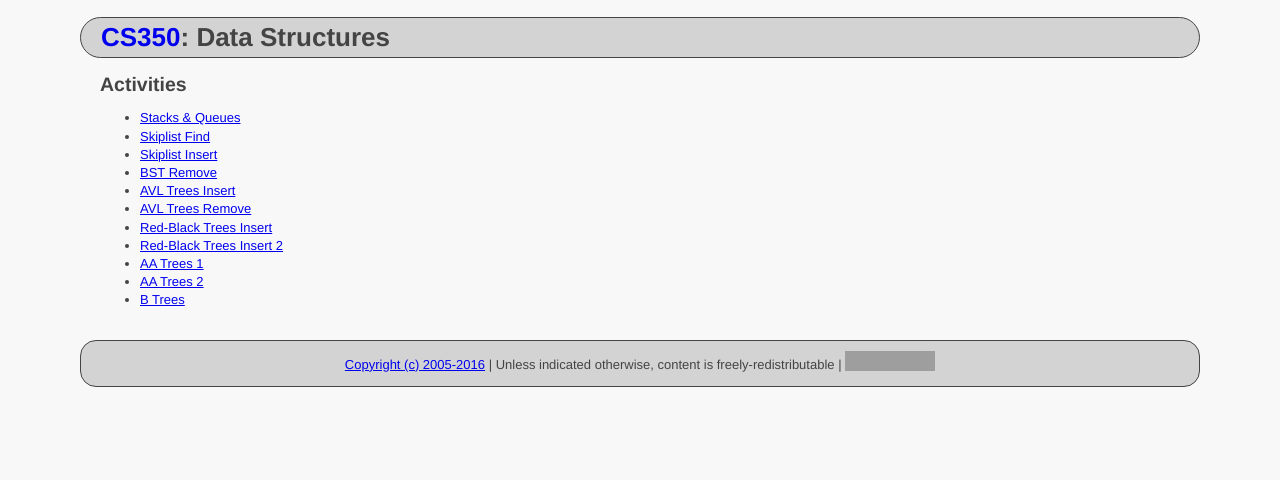
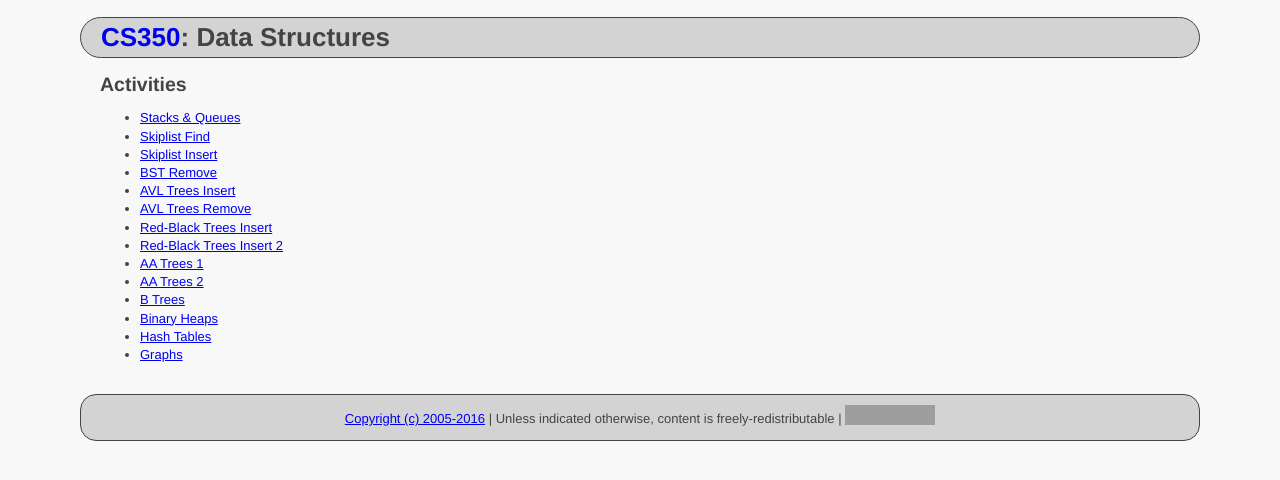
Before and after one commit to ycpcs/cs350-fall2016, a Jekyll site: the page built from activities.md, in a window 1280 px wide. Shown: the top 480 px of the page. Built offline with Jekyll 4.4.1, drawn with Linux system fonts in a browser that asks for light colours; grey boxes are pictures that could not be loaded.

Commit message:
added activities to activity page

```diff
--- a/activities.md
+++ b/activities.md
@@ -18,6 +18,6 @@ title: Data Structures
   * [AA Trees 1](activities/AA Trees.pdf)
   * [AA Trees 2](activities/AA Trees 2.pdf)
   * [B Trees](activities/B-Trees.pdf)
-  <!-- * [Binary Heaps](activities/Binary Heaps.pdf) -->
-  <!-- * [Hash Tables](activities/Hash Tables.pdf) -->
-  <!-- * [Graphs](activities/Graphs Adjacency Matrix and List.pdf) -->
+  * [Binary Heaps](activities/Binary Heaps.pdf)
+  * [Hash Tables](activities/Hash Tables.pdf)
+  * [Graphs](activities/Graphs Adjacency Matrix and List.pdf)
```
